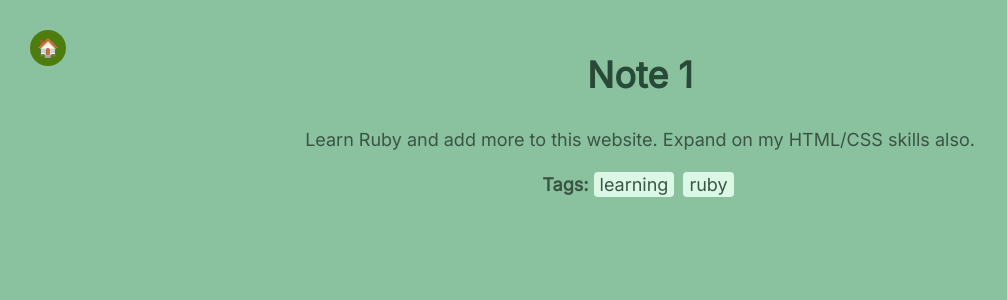
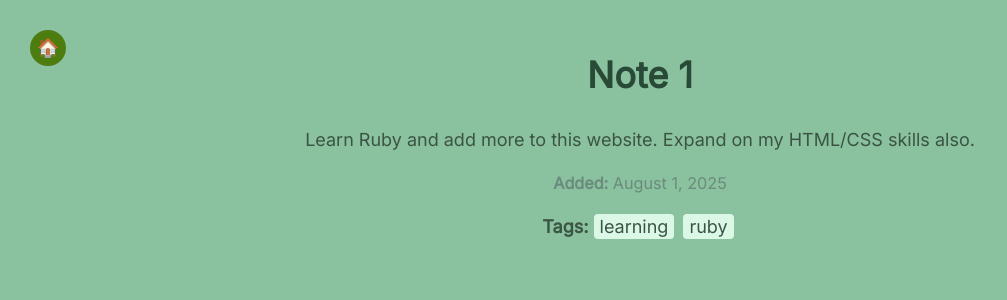
Before and after one commit to KaileyLiou/Jekyll-Theme, a Jekyll site: the page built from notes/note1.md, in a window 1280 px wide. Shown: the top 300 px of the page, without its empty margins (0-1007 px from the left). Built offline with Jekyll 4.4.1, drawn with Linux system fonts in a browser that asks for light colours.

Commit message:
added date

```diff
--- a/_layouts/default.html
+++ b/_layouts/default.html
@@ -11,6 +11,12 @@
 
   <body>
     {{ content }}
+
+    {% if page.date %}
+      <p style="color: #6b8b7d; font-size: 0.9em; margin-top: 1rem;">
+        <strong>Added:</strong> {{ page.date | date: "%B %e, %Y" }}
+      </p>
+    {% endif %}
 
     {% if page.tags %}
       <p><strong>Tags:</strong>
```
